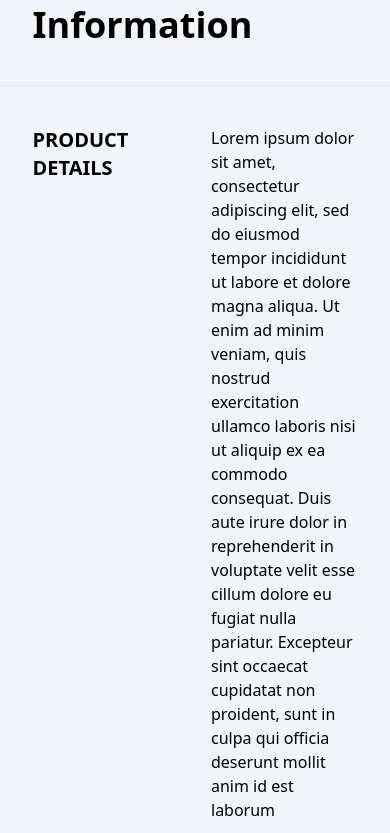
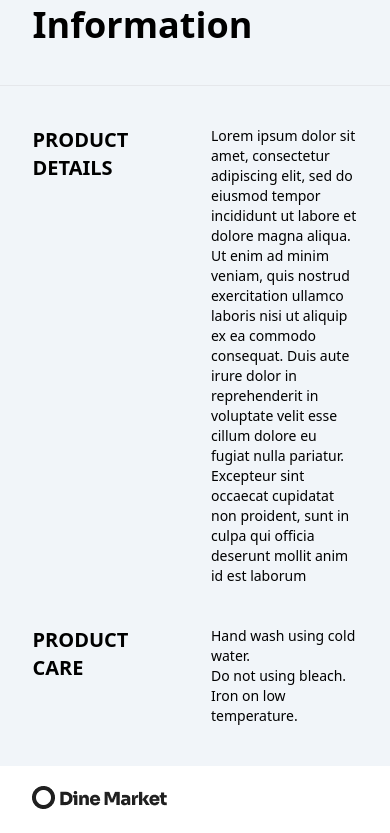
Before and after one commit to Ali-hassan23/dine-mart, a Next.js app: page /products/1 in a window 390 px wide. Shown: the part 971-1804 px from the top of the page. Built offline with nearby package versions, Linux system fonts and the light colour scheme.

Commit message:
design update

```diff
--- a/src/app/female/page.tsx
+++ b/src/app/female/page.tsx
@@ -8,13 +8,11 @@ const Female = () => {
   return (
     <div className="max-w-6xl mx-auto flex sm:flex-row flex-col items-center sm:flex-wrap gap-10 my-10">
       {femaleProducts.map((product) => (
-        <Link
-          href={`/products/${product.productId}`}
-          className="list-none"
-          key={product.title}
-        >
+        <Link href={`/products/${product.productId}`} className="list-none" key={product.title}>
+        <div className="mb-10">
           <Card prod={product} />
-        </Link>
+        </div>
+      </Link>
       ))}
     </div>
   );
--- a/src/app/male/page.tsx
+++ b/src/app/male/page.tsx
@@ -9,7 +9,9 @@ const Male = () => {
     <div className="max-w-6xl mx-auto flex sm:flex-row flex-col items-center sm:flex-wrap gap-10 my-10">
       {maleProducts.map((product) => (
         <Link href={`/products/${product.productId}`} className="list-none" key={product.title}>
-          <Card prod={product} />
+          <div className="mb-10">
+            <Card prod={product} />
+          </div>
         </Link>
       ))}
     </div>
--- a/src/app/products/page.tsx
+++ b/src/app/products/page.tsx
@@ -1,19 +1,25 @@
-import Card from '@/components/Card/Card'
-import getAllProducts from '@/lib/getRequiredProducts'
-import Link from 'next/link'
-import React from 'react'
+import Card from "@/components/Card/Card";
+import getAllProducts from "@/lib/getRequiredProducts";
+import Link from "next/link";
+import React from "react";
 
 const Products = () => {
-  const allProducts : Product[] = getAllProducts()
+  const allProducts: Product[] = getAllProducts();
   return (
-    <div className='max-w-6xl mx-auto flex sm:flex-row flex-col items-center sm:flex-wrap gap-10 my-10 pt-5 sm:my-0'>
+    <div className="max-w-6xl mx-auto flex sm:flex-row flex-col items-center sm:flex-wrap gap-10 my-10">
       {allProducts.map((product) => (
-        <Link href={`/products/${product.productId}`} className='list-none' key={product.productId}>
-          <Card prod={product}/>
+        <Link
+          href={`/products/${product.productId}`}
+          className="list-none"
+          key={product.productId}
+        >
+          <div className="mb-10">
+            <Card prod={product} />
+          </div>
         </Link>
       ))}
     </div>
-  )
-}
+  );
+};
 
-export default Products
+export default Products;
--- a/src/components/Card/Card.tsx
+++ b/src/components/Card/Card.tsx
@@ -6,7 +6,7 @@ type ProtoTypes = {
 }
 const Card = ({ prod } : ProtoTypes) => {
   return (
-    <div className='flex flex-col gap-2 hover:scale-110 duration-300'>
+    <div className='flex flex-col gap-2 hover:scale-105 duration-300 w-64 h-80'>
       <Image src={prod.image} alt={prod.title} width={250} height={250} className='w-auto h-auto'/>
       <h2 className='text-gray-800 font-bold text-xl'>{prod.title}</h2>
       <p className='text-gray-600'>{prod.type}</p>
--- a/src/components/ProductIdComponents/Information.tsx
+++ b/src/components/ProductIdComponents/Information.tsx
@@ -12,7 +12,7 @@ const Information = () => {
         <div className="w-10/12 mx-auto flex flex-col gap-10">
           <div className="flex flex-row gap-8">
             <h1 className="font-bold text-xl w-1/2">PRODUCT DETAILS</h1>
-            <p className="w-1/2">
+            <p className="w-1/2 text-sm sm:text-base">
               Lorem ipsum dolor sit amet, consectetur adipiscing elit, sed do
               eiusmod tempor incididunt ut labore et dolore magna aliqua. Ut
               enim ad minim veniam, quis nostrud exercitation ullamco laboris
@@ -24,10 +24,10 @@ const Information = () => {
           </div>
           <div className="flex flex-row gap-8">
             <h1 className="font-bold text-xl w-1/2">PRODUCT CARE</h1>
-            <ol className="w-1/2">
-              <li>Hand wash using cold water.</li>
-              <li>Do not using bleach.</li>
-              <li>Iron on low temperature.</li>
+            <ol className="w-1/2 text-sm sm:text-base">
+              <li className='text-sm sm:text-base'>Hand wash using cold water.</li>
+              <li className='text-sm sm:text-base'>Do not using bleach.</li>
+              <li className='text-sm sm:text-base'>Iron on low temperature.</li>
             </ol>
           </div>
         </div>
```
